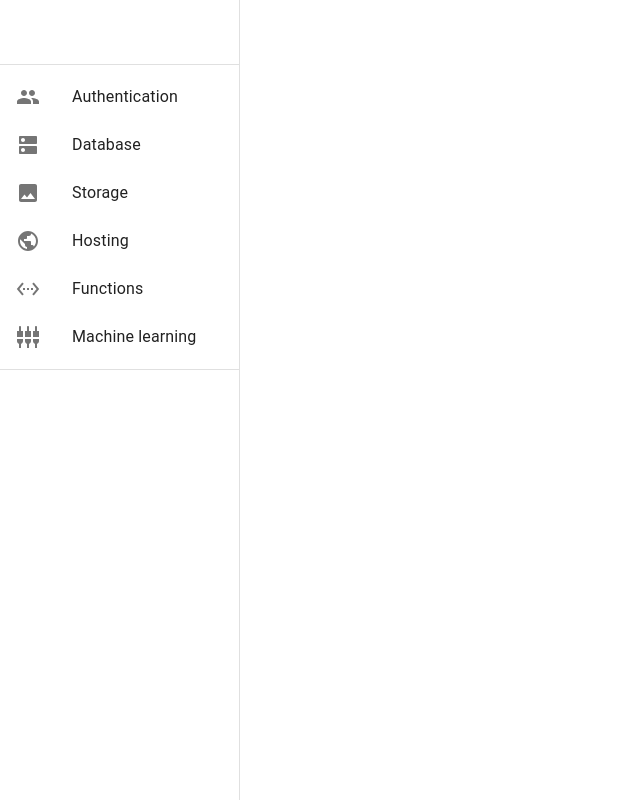
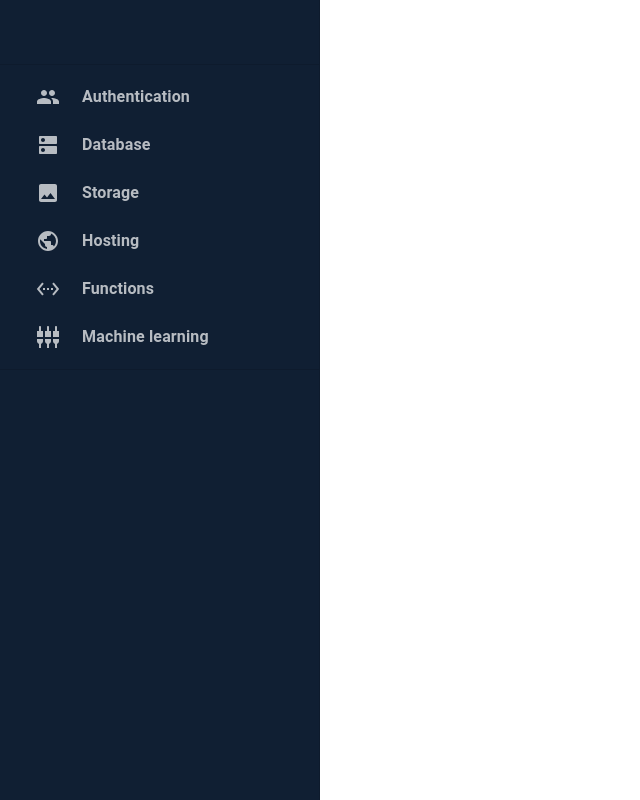
Before and after one commit to farooq-teqniqly/yt-mui-react, a React (Create React App) app in the folder materialui/: page / in a window 1280 px wide. Shown: the whole page, without its empty margins (0-640 px from the left). Built offline with nearby package versions, Linux system fonts and the light colour scheme.

Commit message:
Define Navbar styles in separate file

```diff
--- a/materialui/src/components/Navbar/Navbar.jsx
+++ b/materialui/src/components/Navbar/Navbar.jsx
@@ -8,32 +8,20 @@ import ListItemButton from "@mui/material/ListItemButton";
 import ListItemIcon from "@mui/material/ListItemIcon";
 import ListItemText from "@mui/material/ListItemText";
 import { navbarItems } from "./navbarItems";
-
-const drawerWidth = 240;
+import { navbarStyles } from "./styles";
 
 export const Navbar = () => {
   return (
     <>
-      <Drawer
-        sx={{
-          width: drawerWidth,
-          flexShrink: 0,
-          "& .MuiDrawer-paper": {
-            width: drawerWidth,
-            boxSizing: "border-box",
-          },
-        }}
-        variant="permanent"
-        anchor="left"
-      >
+      <Drawer sx={navbarStyles.drawer} variant="permanent" anchor="left">
         <Toolbar />
         <Divider />
         <List>
           {navbarItems.map((item, _) => (
             <ListItem key={item.id} disablePadding>
               <ListItemButton>
-                <ListItemIcon>{item.icon}</ListItemIcon>
-                <ListItemText primary={item.label} />
+                <ListItemIcon sx={navbarStyles.icons}>{item.icon}</ListItemIcon>
+                <ListItemText sx={navbarStyles.text} primary={item.label} />
               </ListItemButton>
             </ListItem>
           ))}
--- /dev/null
+++ b/materialui/src/components/Navbar/styles.js
@@ -0,0 +1,26 @@
+export const navbarStyles = {
+  drawer: {
+    width: 320,
+    flexShrink: 0,
+    "& .MuiDrawer-paper": {
+      width: 320,
+      boxSizing: "border-box",
+      backgroundColor: "#101F33",
+      color: "rgba(255, 255, 255, 0.7)",
+    },
+    "& .Mui-selected": {
+      color: "red",
+    },
+  },
+  icons: {
+    color: "rgba(255, 255, 255, 0.7)!important",
+    marginLeft: "20px",
+  },
+  text: {
+    "& span": {
+      marginLeft: "-10px",
+      fontWeight: "600",
+      fontSize: "16px",
+    },
+  },
+};
```
